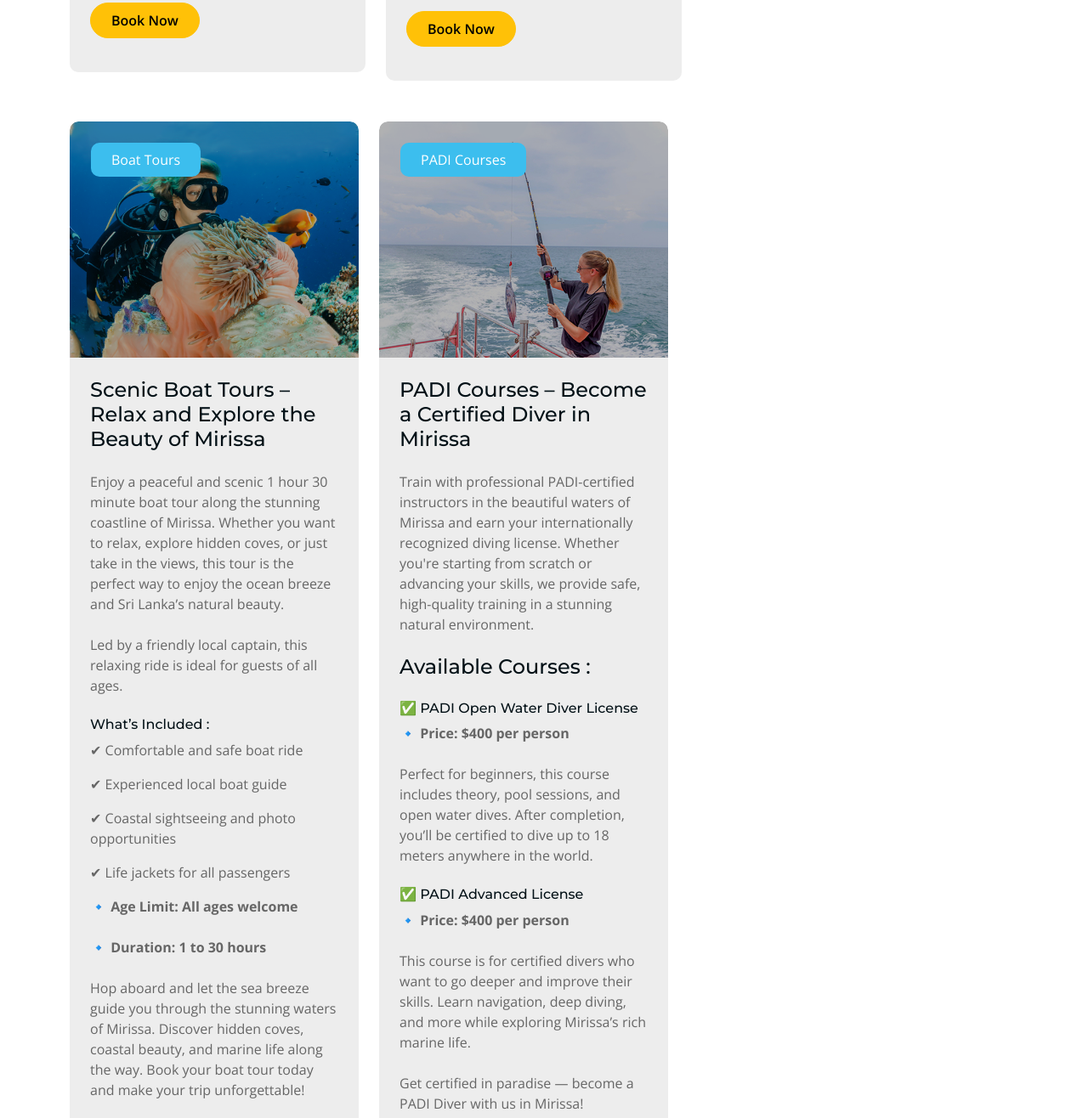
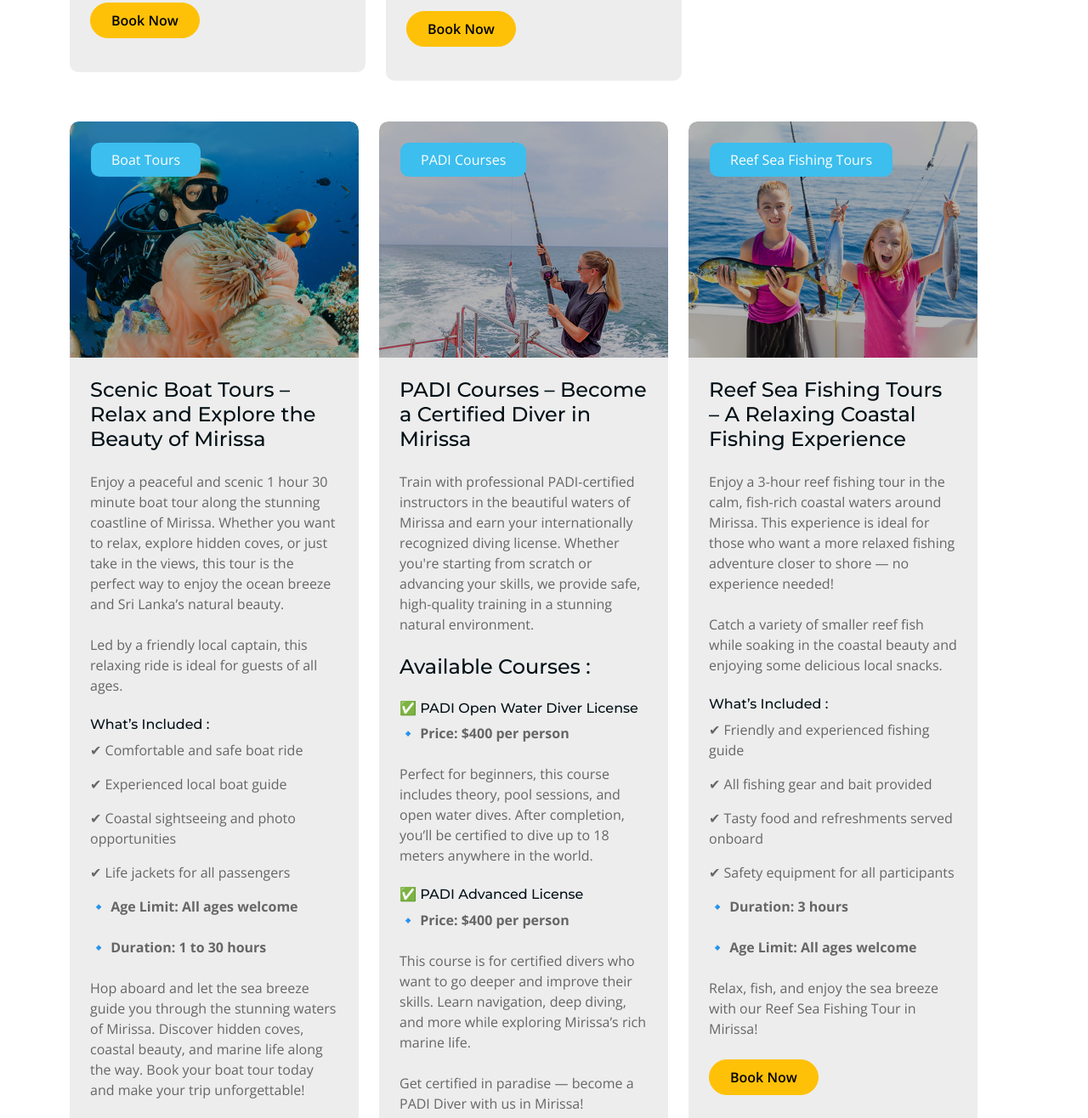
Before and after one commit to tharindu125/Mirissa-Diving-Snorkeling-Center, a plain HTML site: page index.html in a window 1280 px wide. Shown: the part 5623-6939 px from the top of the page at 85% size. Drawn offline with nearby package versions, Linux system fonts and the light colour scheme; animation ran at ten frames a second.

Commit message:
update packages

```diff
--- a/index.html
+++ b/index.html
@@ -658,8 +658,7 @@
                                 <p>✔ Delicious food and refreshments served onboard</p>
                                 <!-- <p>✔ Delicious refreshments and snacks after the dive</p> -->
 
-                                <p class="mb-4"><b>🔹 Price: Please specify the price or I can help you phrase it!</b>
-                                </p>
+                                <!-- <p class="mb-4"><b>🔹 Price: Please specify the price or I can help you phrase it!</b></p> -->
                                 <p class="mb-4"><b>🔹 Age Limit: Suitable for all ages</b></p>
 
                                 <!-- <p class="mb-4">Time duration - <b>2.5h</b></p> -->
@@ -766,12 +765,53 @@
 
                                     <!-- <p class="mb-4">Departing at 06:00 AM </p>
                                 <p class="mb-4">Time Duration - <b>4h</b></p> -->
-                                    <p class="mb-4">Get certified in paradise — become a PADI Diver with us in Mirissa!</p>
+                                    <p class="mb-4">Get certified in paradise — become a PADI Diver with us in Mirissa!
+                                    </p>
                                     <p class="btn btn-warning rounded-pill py-2 px-4"
                                         onclick="location.href='contact.html';">Book Now</p>
                                 </div>
                             </div>
                         </div>
+
+                        <!-- Service - 6 -->
+                        <div class="col-lg-4 wow fadeInUp" data-wow-delay="0.6s">
+                            <div class="blog-item">
+                                <div class="blog-img">
+                                    <a href="#">
+                                        <img src="img/LDSFishingTours.png" class="img-fluid w-100 rounded-top"
+                                            alt="Image" loading="lazy">
+                                    </a>
+                                    <div class="blog-category py-2 px-4">Reef Sea Fishing Tours</div>
+                                </div>
+                                <div class="blog-content p-4">
+                                    <h4 class="h4 d-inline-block mb-4">Reef Sea Fishing Tours – A Relaxing Coastal
+                                        Fishing Experience</h4>
+                                    <p class="mb-4">Enjoy a 3-hour reef fishing tour in the calm, fish-rich coastal
+                                        waters around Mirissa. This experience is ideal for those who want a more
+                                        relaxed fishing adventure closer to shore — no experience needed!</p>
+                                    <p class="mb-4">
+                                        Catch a variety of smaller reef fish while soaking in the coastal beauty and
+                                        enjoying some delicious local snacks.</p>
+
+                                    <h6>What’s Included :</h6>
+                                    <p>✔ Friendly and experienced fishing guide</p>
+                                    <p>✔ All fishing gear and bait provided</p>
+                                    <p>✔ Tasty food and refreshments served onboard</p>
+                                    <p>✔ Safety equipment for all participants</p>
+                                    <!-- <p>✔ Delicious refreshments and snacks after the dive</p> -->
+
+                                    <p class="mb-4"><b>🔹 Duration: 3 hours</b>
+                                    </p>
+                                    <p class="mb-4"><b>🔹 Age Limit: All ages welcome</b></p>
+
+                                    <!-- <p class="mb-4">Time duration - <b>2.5h</b></p> -->
+                                    <p class="mb-4">Relax, fish, and enjoy the sea breeze with our Reef Sea Fishing Tour in Mirissa!</p>
+                                    <p class="btn btn-warning rounded-pill py-2 px-4"
+                                        onclick="location.href='contact.html';">Book Now</p>
+                                </div>
+                            </div>
+                        </div>
+
 
 
                     </div>
```
